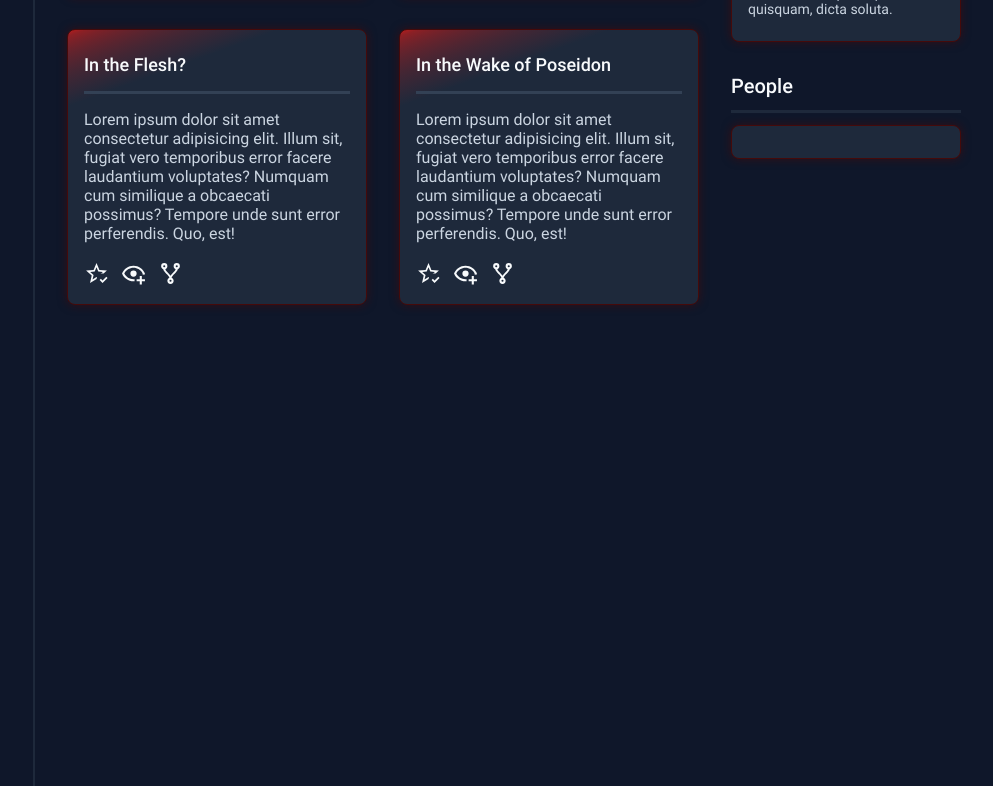
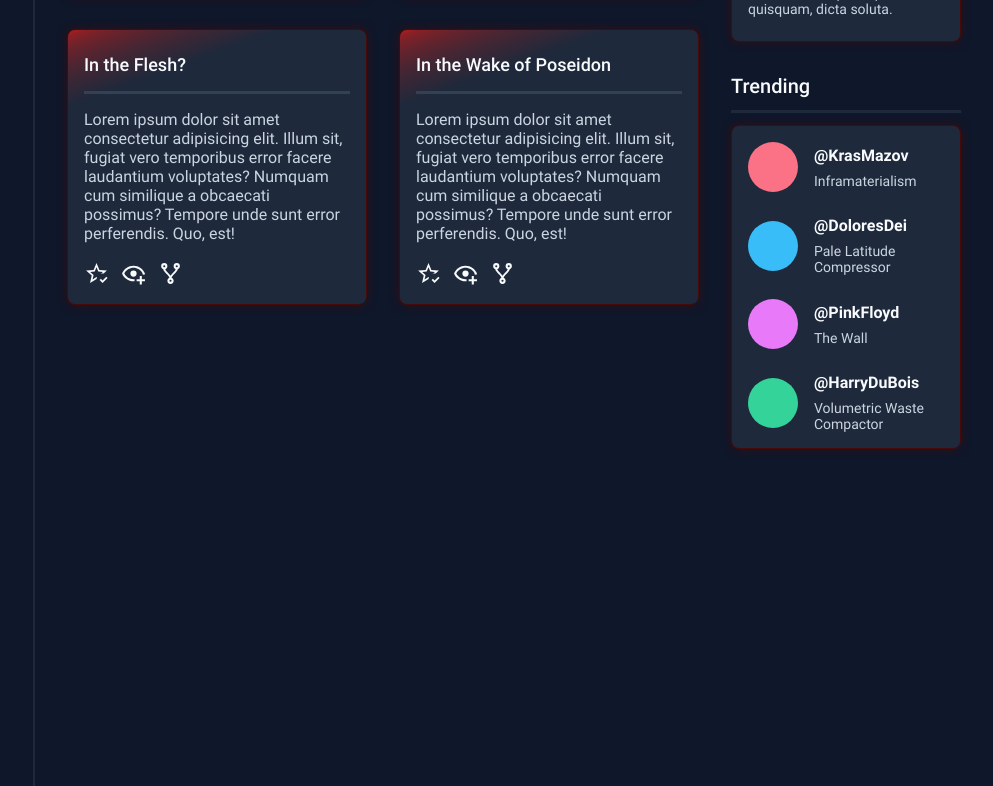
Before and after one commit to Aulkhami/dashboard-grid-layout, a plain HTML site: page index.html in a window 1280 px wide. Shown: the part 864-1650 px from the top of the page, without its empty margins (287-1280 px from the left). Drawn offline with Linux system fonts and the light colour scheme.

Commit message:
Add trending profiles and pages

```diff
--- a/index.html
+++ b/index.html
@@ -616,9 +616,38 @@
           </div>
         </div>
       </div>
-      <div class="people">
-        <div class="section-title">People</div>
-        <div class="card"></div>
+      <div class="trending">
+        <div class="section-title">Trending</div>
+        <div class="card">
+          <div class="item">
+            <div id="kras" class="profile-picture"></div>
+            <div class="content">
+              <h4>@KrasMazov</h4>
+              <p>Inframaterialism</p>
+            </div>
+          </div>
+          <div class="item">
+            <div id="dolores" class="profile-picture"></div>
+            <div class="content">
+              <h4>@DoloresDei</h4>
+              <p>Pale Latitude Compressor</p>
+            </div>
+          </div>
+          <div class="item">
+            <div id="pink" class="profile-picture"></div>
+            <div class="content">
+              <h4>@PinkFloyd</h4>
+              <p>The Wall</p>
+            </div>
+          </div>
+          <div class="item">
+            <div id="harry" class="profile-picture"></div>
+            <div class="content">
+              <h4>@HarryDuBois</h4>
+              <p>Volumetric Waste Compactor</p>
+            </div>
+          </div>
+        </div>
       </div>
     </main>
   </body>
--- a/style.css
+++ b/style.css
@@ -392,3 +392,29 @@ main>div {
 
   font-size: 0.875rem;
 }
+
+.trending .card {
+  gap: 1.5rem;
+}
+
+.trending .item {
+  display: flex;
+  align-items: center;
+  gap: 1rem;
+}
+
+#kras {
+  background-color: #fb7185;
+}
+
+#dolores {
+  background-color: #38bdf8;
+}
+
+#pink {
+  background-color: #e879f9;
+}
+
+#harry {
+  background-color: #34d399;
+}
```
